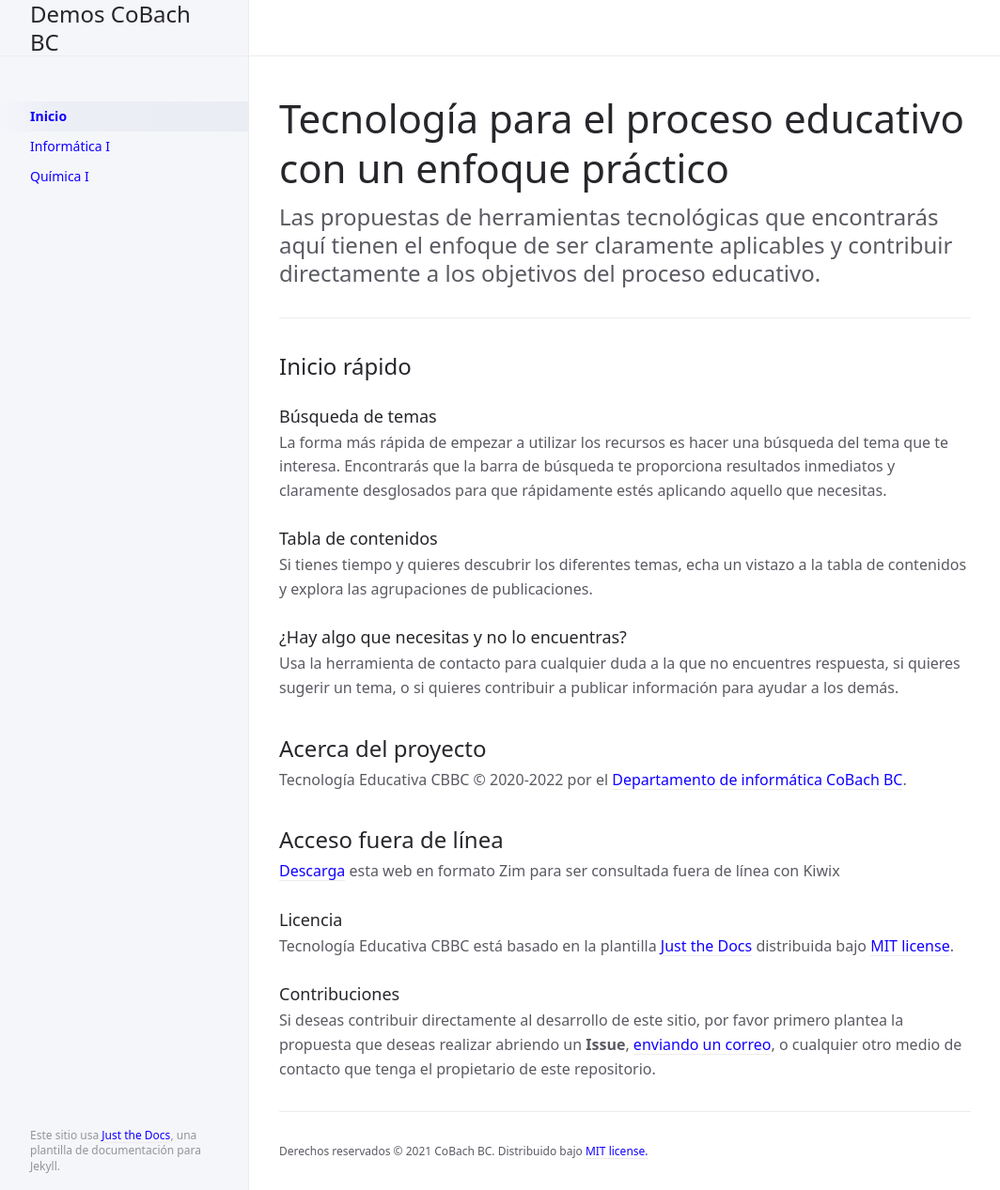
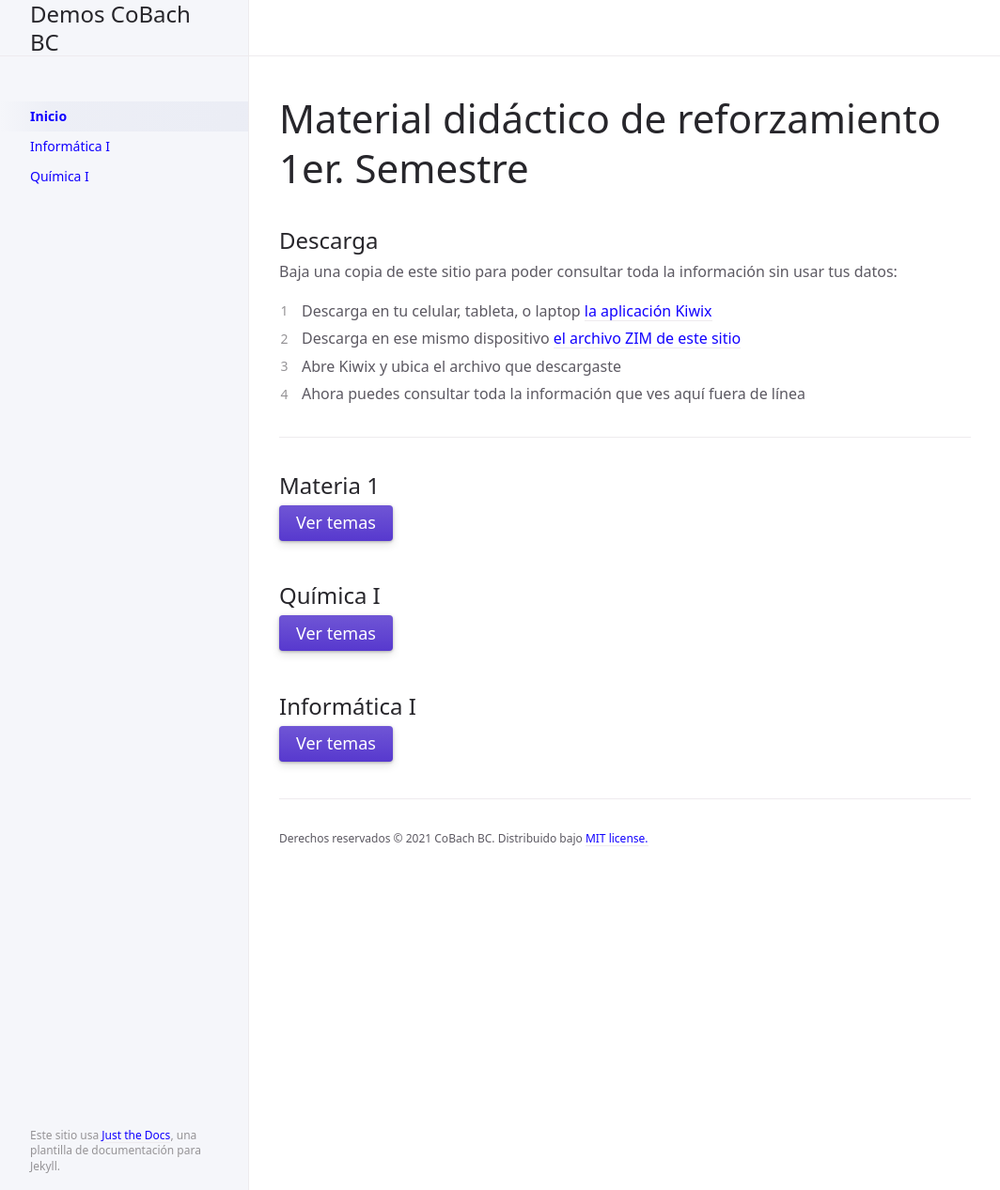
Before and after one commit to CoBachBC/demo, a Jekyll site: the page built from index.md, in a window 1280 px wide and 1267 px high. Shown: the whole window at 94% size, without its empty margins (107-1171 px from the left). Built offline with Jekyll 4.4.1, drawn with Linux system fonts in a browser that asks for light colours.

Commit message:
Update index.md

````diff
--- a/index.md
+++ b/index.md
@@ -2,44 +2,54 @@
 layout: default
 title: Inicio
 nav_order: 1
-description: "Recopilación de herramientas educativas enfocadas para el proceso educativo de Colegio de Bachilleres del Estado de Baja California."
+description: "Material didáctico de reforzamiento"
 permalink: /
 ---
 
-# Tecnología para el proceso educativo con un enfoque práctico
+# Material didáctico de reforzamiento 1er. Semestre
 {: .fs-9 }
 
-Las propuestas de herramientas tecnológicas que encontrarás aquí tienen el enfoque de ser claramente aplicables y contribuir directamente a los objetivos del proceso educativo.
+{% comment %}
+Just the Docs gives your documentation a jumpstart with a responsive Jekyll theme that is easily customizable and hosted on GitHub Pages.
 {: .fs-6 .fw-300 }
+[Get started now](#getting-started){: .btn .btn-primary .fs-5 .mb-4 .mb-md-0 .mr-2 } [View it on GitHub](https://github.com/just-the-docs/just-the-docs){: .btn .fs-5 .mb-4 .mb-md-0 }
+{% endcomment %}
+
+## Descarga
+
+Baja una copia de este sitio para poder consultar toda la información sin usar tus datos:
+
+1. Descarga en tu celular, tableta, o laptop [la aplicación Kiwix](https://www.kiwix.org/en/download/)
+1. Descarga en ese mismo dispositivo [el archivo ZIM de este sitio](/assets/demo-asesorias.zim)
+1. Abre Kiwix y ubica el archivo que descargaste
+1. Ahora puedes consultar toda la información que ves aquí fuera de línea
 
 ---
+{% comment %}
+{: .new }
+> **Pre-release version `0.4.0.rc3` is available!**
+> See [the CHANGELOG]({{ site.baseurl }}{% link CHANGELOG.md %}) for a detailed breakdown.
 
-## Inicio rápido
+{: .warning }
+> Specifying `gem "just-the-docs"` in your `Gemfile` uses the latest ***release*** (`v0.3.3`), ignoring all pre-releases!
+> To use this pre-release, pin it:
+> ```ruby
+> gem "just-the-docs", "0.4.0.rc3"
+> ```
+> and/or
+> ```yaml
+> remote_theme: just-the-docs/just-the-docs@v0.4.0.rc3
+> ```
+{% endcomment %}
 
-### Búsqueda de temas
+## Materia 1
 
-La forma más rápida de empezar a utilizar los recursos es hacer una búsqueda del tema que te interesa. Encontrarás que la barra de búsqueda te proporciona resultados inmediatos y claramente desglosados para que rápidamente estés aplicando aquello que necesitas.
+[Ver temas](/docs/materia-1){: .btn .btn-primary .fs-5 .mb-4 .mb-md-0 .mr-2 }
 
-### Tabla de contenidos
+## Química I
 
-Si tienes tiempo y quieres descubrir los diferentes temas, echa un vistazo a la tabla de contenidos y explora las agrupaciones de publicaciones.
+[Ver temas](/docs/quimica-1){: .btn .btn-primary .fs-5 .mb-4 .mb-md-0 .mr-2 }
 
-### ¿Hay algo que necesitas y no lo encuentras?
+## Informática I
 
-Usa la herramienta de contacto para cualquier duda a la que no encuentres respuesta, si quieres sugerir un tema, o si quieres contribuir a publicar información para ayudar a los demás.
-
-## Acerca del proyecto
-
-Tecnología Educativa CBBC &copy; 2020-{{ "now" | date: "%Y" }} por el [Departamento de informática CoBach BC](https://github.com/CoBachBC).
-
-## Acceso fuera de línea
-
-[Descarga](/assets/edutec.zim) esta web en formato Zim para ser consultada fuera de línea con Kiwix
-
-### Licencia
-
-Tecnología Educativa CBBC está basado en la plantilla [Just the Docs](https://github.com/pmarsceill/just-the-docs) distribuida bajo [MIT license](https://github.com/pmarsceill/just-the-docs/tree/master/LICENSE.txt).
-
-### Contribuciones
-
-Si deseas contribuir directamente al desarrollo de este sitio, por favor primero plantea la propuesta que deseas realizar abriendo un <strong>Issue</strong>, <a href="mailto:edutec@cobachbc.edu.mx">enviando un correo</a>, o cualquier otro medio de contacto que tenga el propietario de este repositorio.
+[Ver temas](/docs/informatica-1){: .btn .btn-primary .fs-5 .mb-4 .mb-md-0 .mr-2 }
````
